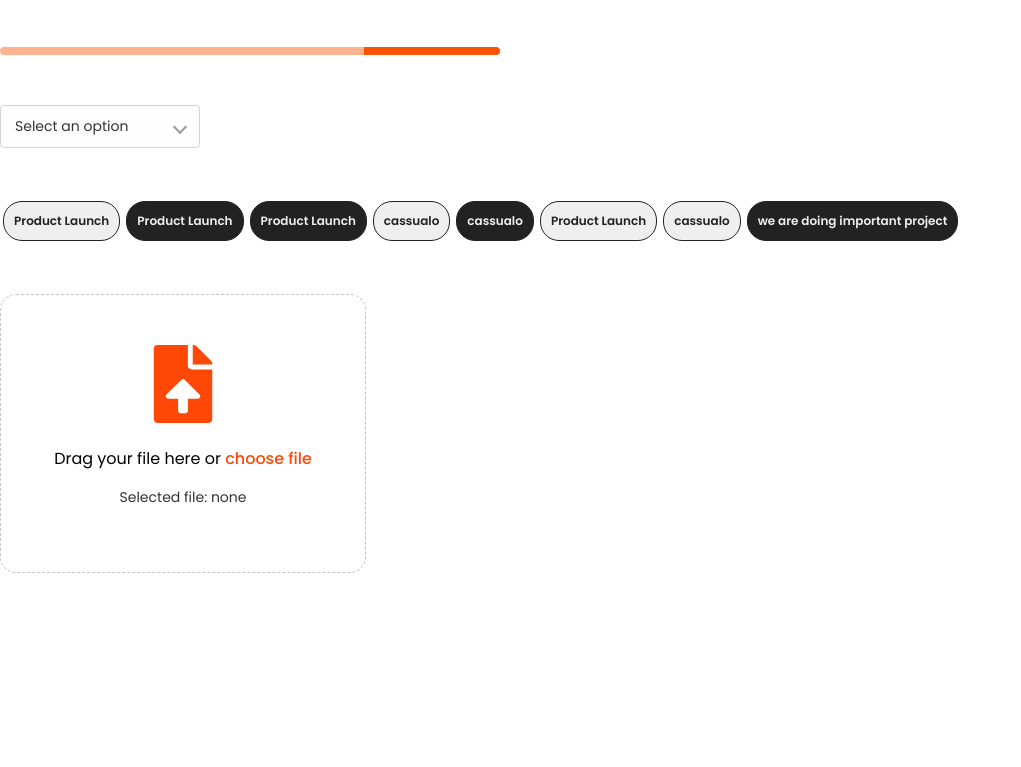
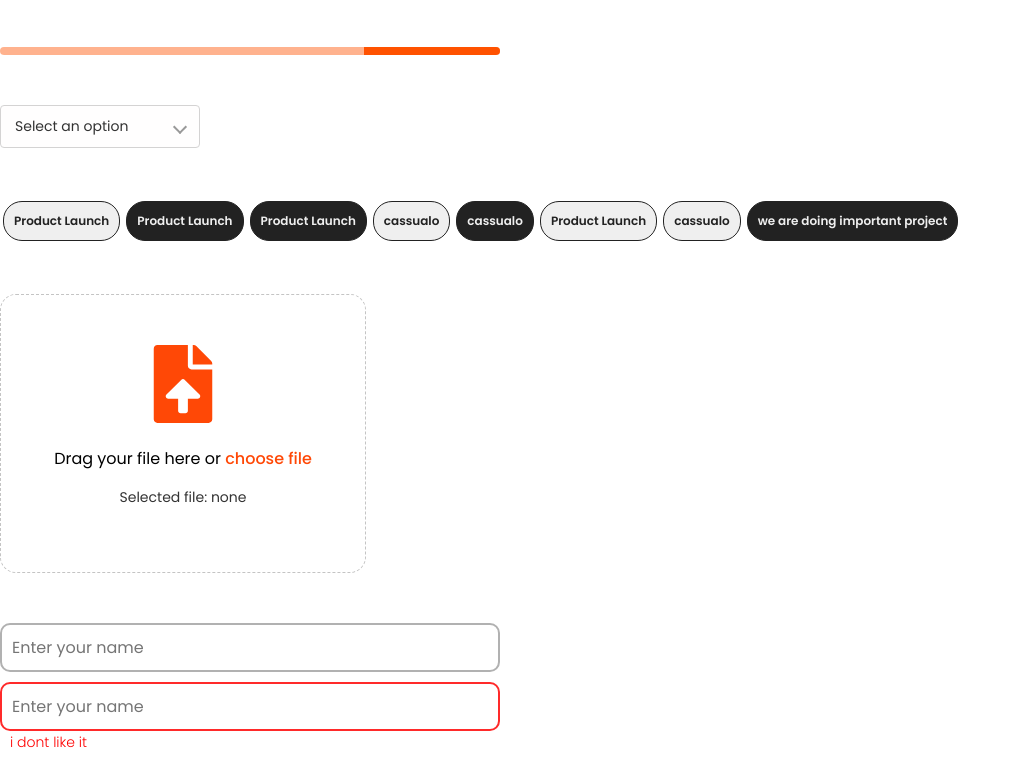
Before and after one commit to Gewinum/cassualo-components, a React (Vite) app: page / in a window 1280 px wide. Shown: the part 2487-3254 px from the top of the page, without its empty margins (0-1021 px from the left). Before the commit the page ends 3060 px from the top, so only its background shows below. Built offline with nearby package versions, Linux system fonts and the light colour scheme.

Commit message:
feat: add text inputs

```diff
--- a/src/App.tsx
+++ b/src/App.tsx
@@ -18,6 +18,7 @@ import Dropdown from "./components/dropdown.tsx";
 import Modal from "./components/modal.tsx";
 import Tag from "./components/tag.tsx";
 import FileUpload from "./components/fileUpload.tsx";
+import TextInput from "./components/textInput.tsx";
 
 type State = {
     perPage: number;
@@ -183,6 +184,10 @@ class App extends React.Component<Nothing, State> {
                 </div>
                 <div style={{margin: "50px"}} />
                 <FileUpload onFileSelect={(file) => console.log(file)} />
+                <div style={{margin: "50px"}} />
+                <TextInput placeholder={"Enter your name"} onChange={(e) => console.log(e.target.value)} />
+                <div style={{margin: "10px"}} />
+                <TextInput placeholder={"Enter your name"} error={"i dont like it"} onChange={(e) => console.log(e.target.value)} />
                 <Modal title="Modal example" contents="Lorem ipsum dolor sit amet, consectetur adipiscing elit, sed do eiusmod tempor incididunt ut labore et dolore magna aliqua. Ut enim ad minim veniam" onClose={(status) => console.log(status)} />
             </>
         );
--- /dev/null
+++ b/src/components/textInput.tsx
@@ -0,0 +1,62 @@
+import * as React from "react";
+import "../styles/textInput.css";
+
+type Props = {
+    error?: string;
+    placeholder?: string;
+    onChange?: (e: React.ChangeEvent<HTMLInputElement>) => void;
+};
+
+type State = {
+    value: string;
+};
+
+class TextInput extends React.Component<Props, State> {
+    constructor(props: Props) {
+        super(props);
+        this.state = {
+            value: ""
+        };
+    }
+
+    handleInputChange = (e: React.ChangeEvent<HTMLInputElement>) => {
+        const newValue = e.target.value;
+        this.setState({ value: newValue });
+        if (this.props.onChange) {
+            this.props.onChange(e);
+        }
+    };
+
+    clearInput = () => {
+        this.setState({ value: "" });
+        if (this.props.onChange) {
+            this.props.onChange({ target: { value: "" } } as React.ChangeEvent<HTMLInputElement>);
+        }
+    };
+
+    render() {
+        return (
+            <div className="text-input">
+                <div className="input-holder">
+                    <input
+                        type="text"
+                        value={this.state.value}
+                        onChange={this.handleInputChange}
+                        placeholder={this.props.placeholder}
+                        className={this.props.error ? "error" : ""}
+                    />
+                    {this.state.value && (
+                        <button className="clear-button" onClick={this.clearInput}>
+                            &times;
+                        </button>
+                    )}
+                </div>
+                {this.props.error && (
+                    <p style={{ color: "red", fontSize: "14px" }}>{this.props.error}</p>
+                )}
+            </div>
+        );
+    }
+}
+
+export default TextInput;
--- /dev/null
+++ b/src/styles/textInput.css
@@ -0,0 +1,79 @@
+.text-input {
+    width: 100%;
+    max-width: 500px;
+    box-sizing: border-box;
+}
+
+.text-input .input-holder {
+    position: relative;
+    width: 100%;
+}
+
+.text-input input {
+    background-color: #FFFFFF;
+    color: black;
+    border: 2px solid #B1B1B1;
+    border-radius: 10px;
+    padding: 10px;
+    font-family: "Poppins", sans-serif;
+    font-weight: 400;
+    font-size: 16px;
+    box-sizing: border-box;
+    resize: none;
+    width: 100%;
+    caret-color: #FF3C00;
+    padding-right: 30px;
+}
+
+.text-input input:disabled {
+    border: 2px solid #DEDEDE;
+    color: #767A83;
+}
+
+.text-input input:read-only {
+    background-color: #F1F2F3;
+    border: 2px solid #DEDEDE;
+}
+
+.text-input input ::placeholder {
+    color: #B1B1B1;
+}
+
+.text-input input.error {
+    border: 2px solid #FF2A2A;
+}
+
+.text-input p {
+    font-size: 12px;
+    font-family: "Poppins", sans-serif;
+    font-weight: 300;
+    margin-left: 10px;
+    margin-top: 1px;
+}
+
+.clear-button {
+    position: absolute;
+    right: 10px;
+    top: 50%;
+    width: 20px;
+    height: 20px;
+    transform: translateY(-50%);
+    border: none;
+    background: #FF3C00;
+    color: #FFFFFF;
+    font-size: 14px;
+    border-radius: 50%;
+    cursor: pointer;
+    display: none;
+    justify-content: center;
+    align-items: center;
+    line-height: 1;
+}
+
+.input-holder:focus-within .clear-button {
+    display: flex;
+}
+
+.clear-button:hover {
+    color: #333;
+}
```
